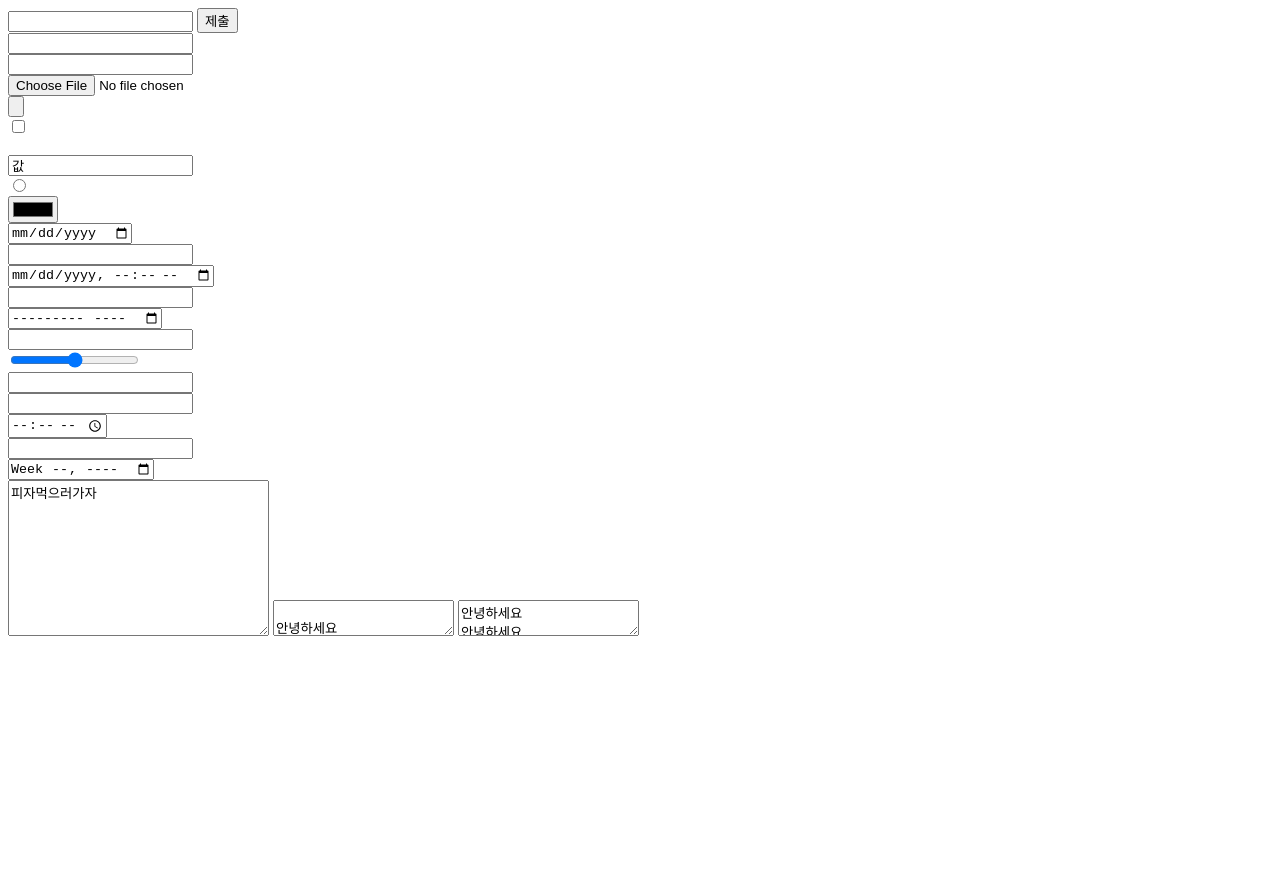
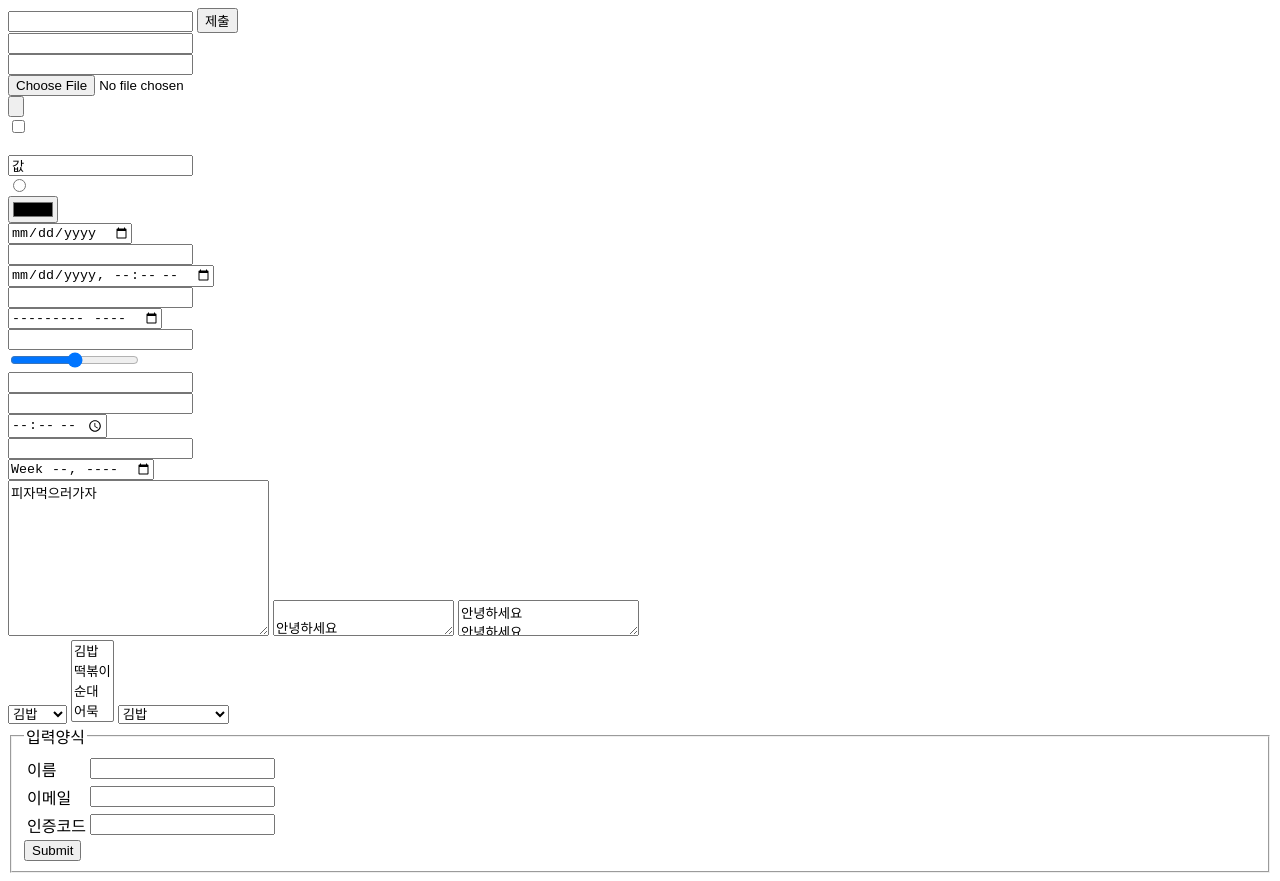
Before and after one commit to krystal0102/work_html_css, a plain HTML site: page HtmlCss01HtmlTag/WebContent/html09FormTag.html in a window 1280 px wide. Before the commit the page ends 800 px from the top, so only its background shows below. Drawn offline with Linux system fonts and the light colour scheme.

Commit message:
HtmlCSS 예제 01번

```diff
--- a/HtmlCss01HtmlTag/WebContent/html09FormTag.html
+++ b/HtmlCss01HtmlTag/WebContent/html09FormTag.html
@@ -1,6 +1,7 @@
 <!DOCTYPE html>
 <html>
 <head>
+	<meta charset="utf-8">
 	<title>Form 태그</title>
 </head>
 
@@ -70,6 +71,61 @@
 	 	<!-- 올바르게 사용된 예 -->
 	 	<textarea>안녕하세요
 안녕하세요</textarea>
+		</form>
+
+	<form>
+		<!-- select 태그 -->
+		<select>
+			<option>김밥</option>
+			<option>떡볶이</option>
+			<option>순대</option>
+			<option>어묵</option>
+		</select>
+
+		<select multiple>
+				<option>김밥</option>
+				<option>떡볶이</option>
+				<option>순대</option>
+				<option>어묵</option>
+		</select>
+
+		<select>
+			<optgroup label="분식">
+				<option>김밥</option>
+				<option>떡볶이</option>
+				<option>순대</option>
+				<option>어묵</option>
+			</optgroup>
+			<optgroup label="패스트푸드">
+				<option>피자</option>
+				<option>치킨</option>
+				<option>햄버거</option>
+				<option>프렌치후라이</option>
+			</optgroup>
+		</select>
+
+		<!-- feild set, legend 태그 -->
+		<form>
+			<fieldset>
+				<legend>입력양식</legend>
+				<table>
+					<tr>
+						<td><label for="name">이름</label></td>
+						<td><input id="name" type="text"></td>
+					</tr>
+					<tr>
+						<td><label for="mail">이메일</label></td>
+						<td><input id="mail" type="email"></td>
+					</tr>
+					<tr>
+						<td><label for="auth">인증코드</label></td>
+						<td><input id="auth" type="number"></td>
+					</tr>
+				</table>
+				<input type="submit">
+			</fieldset>
+		</form>
+
 	 </form>
 </body>
 </html>
```
Also changed, not shown: HtmlCss01HtmlTag/WebContent/html10DivSpan.html (added, +38 -0 lines), HtmlCss01HtmlTag/WebContent/html11Semetic.html (added, +61 -0 lines).
